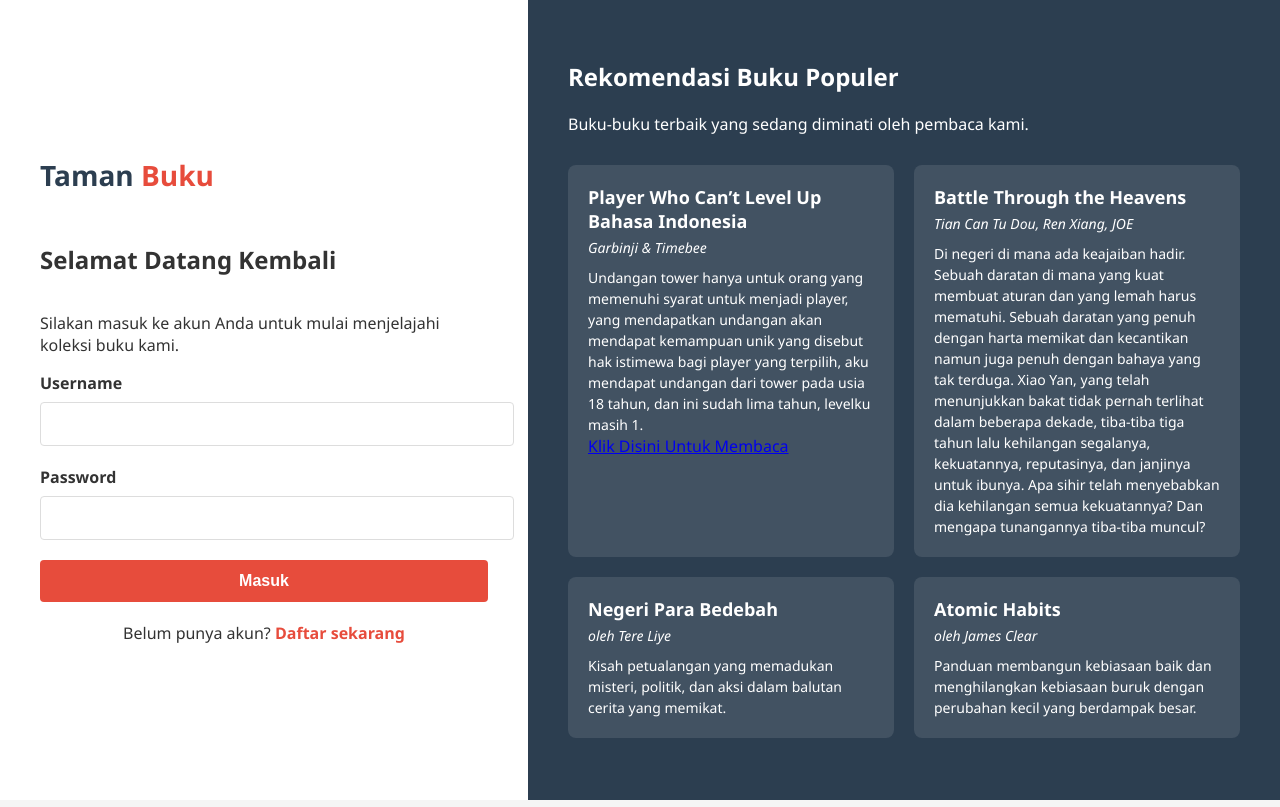
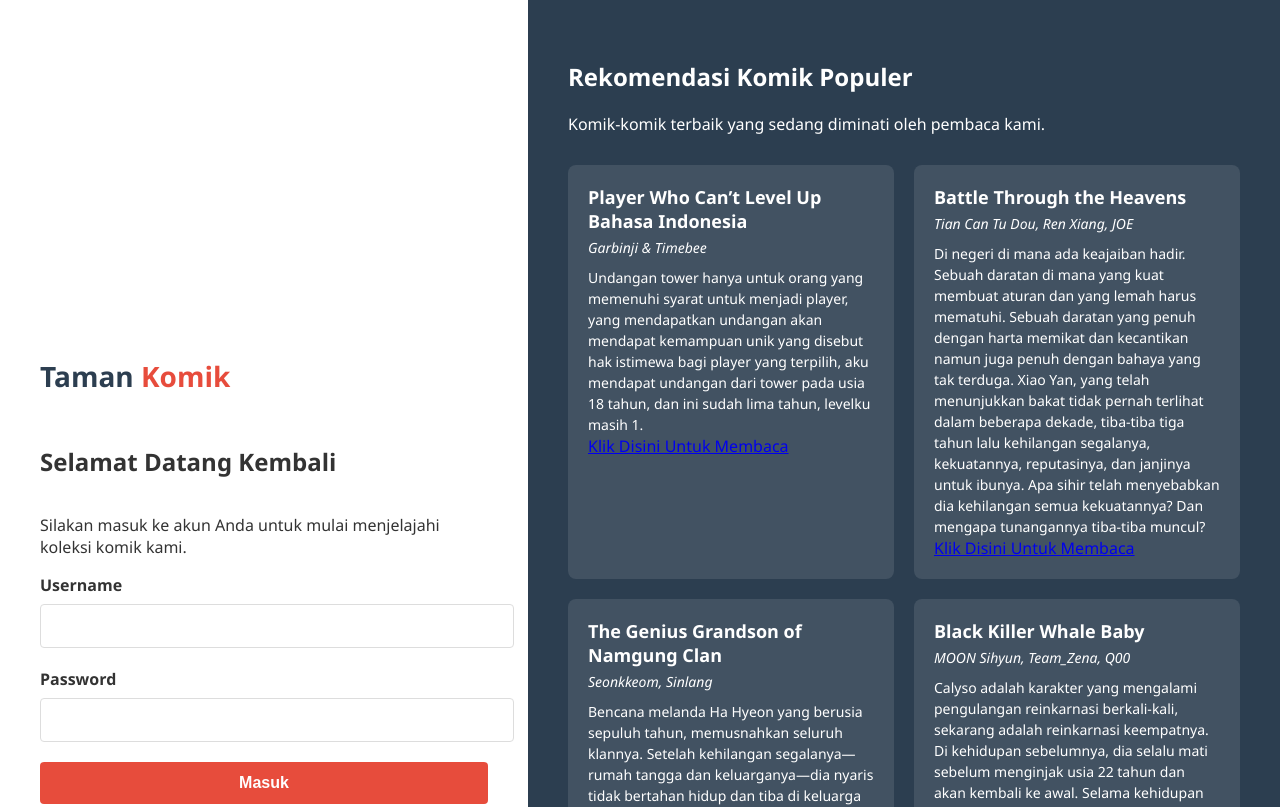
Before and after one commit to risky000/E-DAGANG, a plain HTML site: page index.html in a window 1280 px wide. Shown: the top 807 px of the page. Drawn offline with Linux system fonts and the light colour scheme.

Commit message:
Update index.html

```diff
--- a/index.html
+++ b/index.html
@@ -3,7 +3,7 @@
 <head>
     <meta charset="UTF-8">
     <meta name="viewport" content="width=device-width, initial-scale=1.0">
-    <title>Taman Buku - Login</title>
+    <title>Taman Komik - Login</title>
     <style>
         body {
             font-family: 'Segoe UI', Tahoma, Geneva, Verdana, sans-serif;
@@ -119,9 +119,9 @@
 <body>
     <div class="container">
         <section class="login-section">
-            <div class="logo">Taman <span>Buku</span></div>
+            <div class="logo">Taman <span>Komik</span></div>
             <h1>Selamat Datang Kembali</h1>
-            <p>Silakan masuk ke akun Anda untuk mulai menjelajahi koleksi buku kami.</p>
+            <p>Silakan masuk ke akun Anda untuk mulai menjelajahi koleksi komik kami.</p>
 
             <form id="loginForm" action="halaman.html" method="post">
                 <div class="form-group">
@@ -141,8 +141,8 @@
         </section>
 
         <section class="featured-section">
-            <h1>Rekomendasi Buku Populer</h1>
-            <p>Buku-buku terbaik yang sedang diminati oleh pembaca kami.</p>
+            <h1>Rekomendasi Komik Populer</h1>
+            <p>Komik-komik terbaik yang sedang diminati oleh pembaca kami.</p>
 
             <div class="book-grid">
                 <div class="book-card">
@@ -156,18 +156,25 @@
                     <div class="book-title">Battle Through the Heavens</div>
                     <div class="book-author">Tian Can Tu Dou, Ren Xiang, JOE</div>
                     <div class="book-desc">Di negeri di mana ada keajaiban hadir. Sebuah daratan di mana yang kuat membuat aturan dan yang lemah harus mematuhi. Sebuah daratan yang penuh dengan harta memikat dan kecantikan namun juga penuh dengan bahaya yang tak terduga. Xiao Yan, yang telah menunjukkan bakat tidak pernah terlihat dalam beberapa dekade, tiba-tiba tiga tahun lalu kehilangan segalanya, kekuatannya, reputasinya, dan janjinya untuk ibunya. Apa sihir telah menyebabkan dia kehilangan semua kekuatannya? Dan mengapa tunangannya tiba-tiba muncul?</div>
+                   <a href="https://komikcast.li/komik/battle-through-the-heavens/">Klik Disini Untuk Membaca</a>
                 </div>
 
                 <div class="book-card">
-                    <div class="book-title">Negeri Para Bedebah</div>
-                    <div class="book-author">oleh Tere Liye</div>
-                    <div class="book-desc">Kisah petualangan yang memadukan misteri, politik, dan aksi dalam balutan cerita yang memikat.</div>
+                    <div class="book-title">The Genius Grandson of Namgung Clan</div>
+                    <div class="book-author">Seonkkeom, Sinlang</div>
+                    <div class="book-desc">Bencana melanda Ha Hyeon yang berusia sepuluh tahun, memusnahkan seluruh klannya. Setelah kehilangan segalanya—rumah tangga dan keluarganya—dia nyaris tidak bertahan hidup dan tiba di keluarga Namgung. Di sana, dia berkata kepada kakek dari pihak ibunya, ‘Sword Saint’ Namgung Muryong: “Aku tidak ingin kehilangan apa pun yang berharga lagi.” Melihat tekad Ha Hyeon untuk berjalan di jalan yang benar meskipun situasinya putus asa, Namgung Muryong mengirimnya ke ujian masuk. Di sana, Ha Hyeon mulai menonjol dengan prestasinya yang luar biasa, mempelajari dan memanfaatkan seni bela diri yang belum pernah diajarkan kepadanya hanya dengan mengamati. Keajaiban yang dikirim surga ‘Ha Hyeon’ memulai jalan yang benar untuk menjadi yang terhebat.</div>
+                    <a href="https://komikcast.li/komik/the-genius-grandson-of-namgung-clan/">Klik Disini Untuk Membaca</a>
                 </div>
 
                 <div class="book-card">
-                    <div class="book-title">Atomic Habits</div>
-                    <div class="book-author">oleh James Clear</div>
-                    <div class="book-desc">Panduan membangun kebiasaan baik dan menghilangkan kebiasaan buruk dengan perubahan kecil yang berdampak besar.</div>
+                    <div class="book-title">Black Killer Whale Baby</div>
+                    <div class="book-author"> MOON Sihyun, Team_Zena, Q00</div>
+                    <div class="book-desc">Calyso adalah karakter yang mengalami pengulangan reinkarnasi berkali-kali, sekarang adalah reinkarnasi keempatnya.
+Di kehidupan sebelumnya, dia selalu mati sebelum menginjak usia 22 tahun dan akan kembali ke awal.
+Selama kehidupan ketiganya, dia menyadari kalau dimensi bergejolak ketika naga mulai mengamuk. Berdasarkan pengetahuan ini, dia berencana menggunakan kekuatan naga untuk kembali ke dunia asalnya.
+Sekarang Calypso berada di dalam kisah anak-anak di mana dia bertemu seorang pria yang dianggapnya sebagai ayahnya, tapi dia tidak mengenalinya.
+Mencari bantuannya, Calypso melibatkan “ayah” dan keluarganya dalam misinya, menjadikan mereka sebagai kawan yang bahkan tidak disadari oleh mereka sendiri dalam perjalanannya.</div>
+                    <a href="https://komikcast.li/komik/black-killer-whale-baby/">Klik Disini Untuk Membaca</a>
                 </div>
             </div>
         </section>
```
